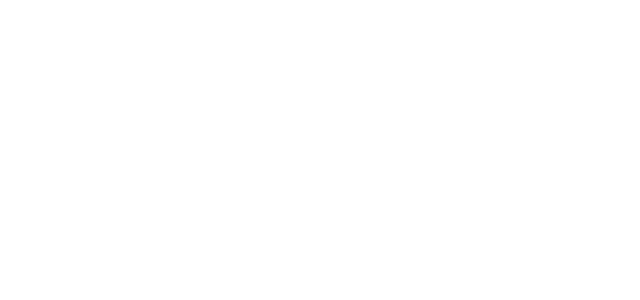
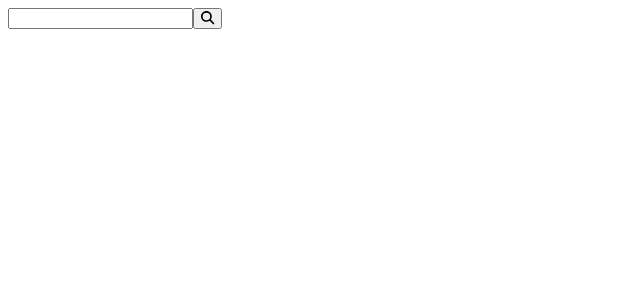
Before and after one commit to oxygenxml-incubator/webhelp-search-service-publishing-template, a React app in the folder react/: page / in a window 1280 px wide. Shown: the top 300 px of the page, without its empty margins (0-640 px from the left). Built offline with nearby package versions, Linux system fonts and the light colour scheme.

Commit message:
#40 Add search button

```diff
--- a/react/src/App.js
+++ b/react/src/App.js
@@ -1,20 +1,19 @@
-import React from 'react';
-import SearchInput from './components/SearchInput.jsx';
-import SearchButton from './components/SearchButton.jsx';
+import React from "react";
+import SearchInput from "./components/SearchInput.jsx";
+import SearchButton from "./components/SearchButton.jsx";
 
 const App = () => {
-    return (
+  return (
     <div className="search-page">
-        <div className="search-container">
-            <div className="search-field">
-                {/* <SearchInput />
-                <SearchButton /> */}
-            </div>
+      <div className="search-container">
+        <div className="search-field">
+            <SearchInput />
+            <SearchButton />
         </div>
-        <div className="results-container">
-
-        </div>
+      </div>
+      <div className="results-container"></div>
     </div>
-);};
+  );
+};
 
 export default App;
--- a/react/src/components/SearchButton.jsx
+++ b/react/src/components/SearchButton.jsx
@@ -1,7 +1,9 @@
 import React from 'react';
+import { FontAwesomeIcon } from "@fortawesome/react-fontawesome";
+import { faMagnifyingGlass } from "@fortawesome/free-solid-svg-icons";
 
 const SearchButton = () => {
-    return (<FontAwesomeIcon icon="fa-solid fa-magnifying-glass" />);
+    return (<button><FontAwesomeIcon icon={faMagnifyingGlass} /></button>);
 }
 
 export default SearchButton;
```
